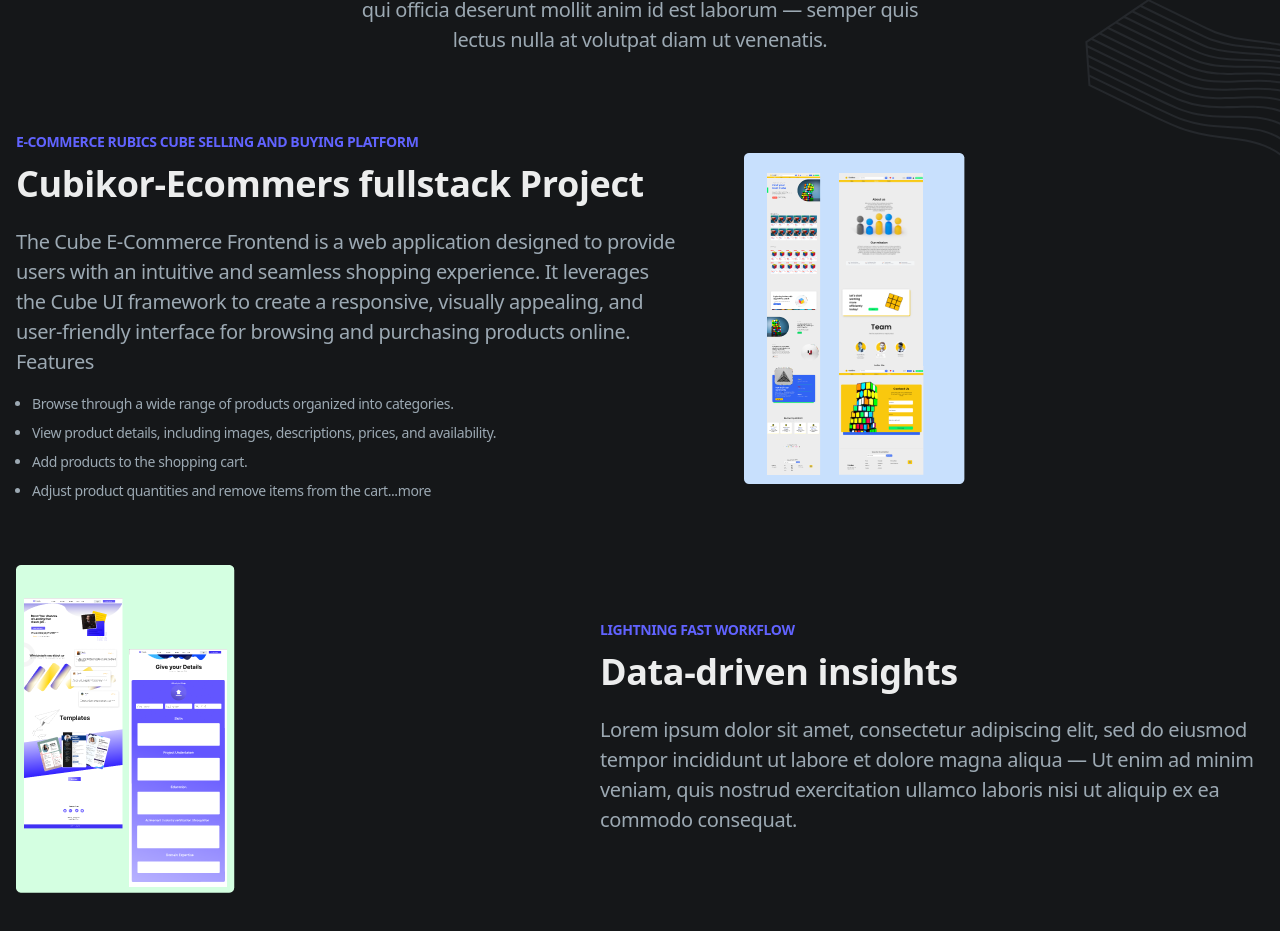
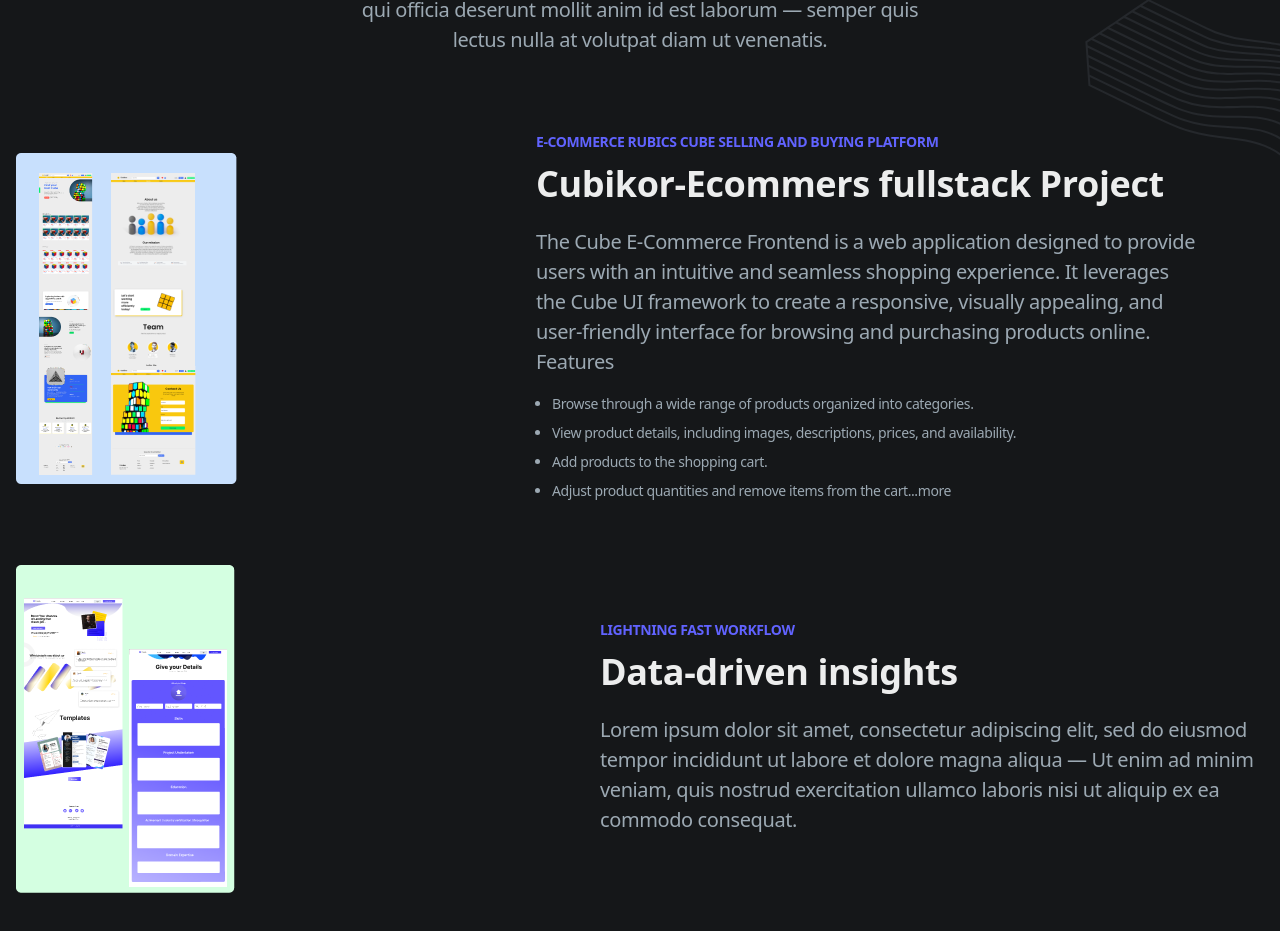
Before and after one commit to soumen974/Portfolio, a React (Create React App) app: page / in a window 1280 px wide. Shown: the part 2392-3323 px from the top of the page. Built offline with nearby package versions, Linux system fonts and the light colour scheme.

Commit message:
send for prod

```diff
--- a/src/page/components/Projects.jsx
+++ b/src/page/components/Projects.jsx
@@ -20,7 +20,7 @@
                 </p>
 
                 <div className="flex justify-end mb-8 sm:flex-row ">
-            <div className="flex items-center mb-8 sm:w-1/2 md:w-5/12 sm:order-last">
+                    <div className="flex items-center mb-8 sm:w-1/2 md:w-5/12">
                         <img
                         className=""
                         src={CubeEcomPAge}
```
Lines whose indentation alone changed are shown as unchanged.
